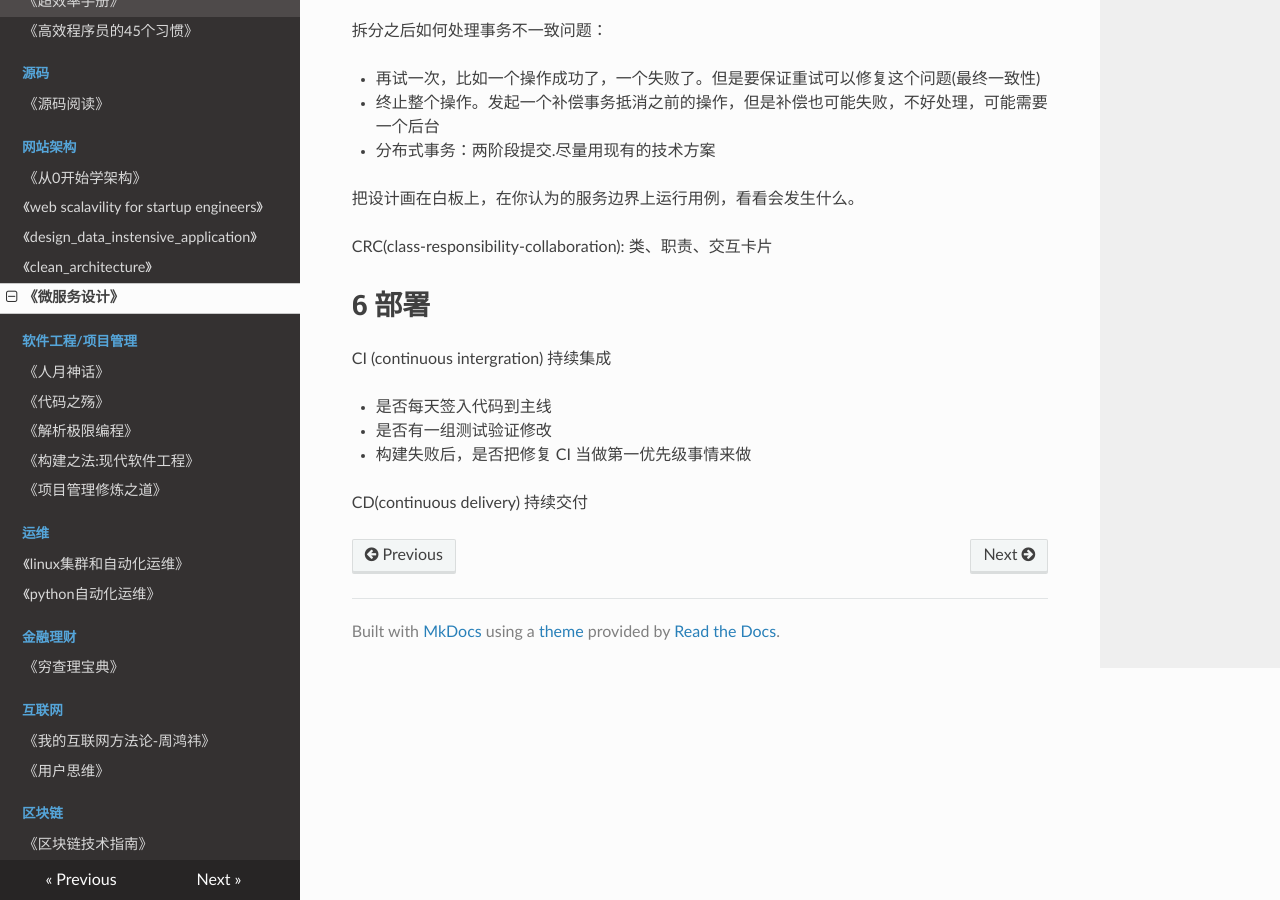
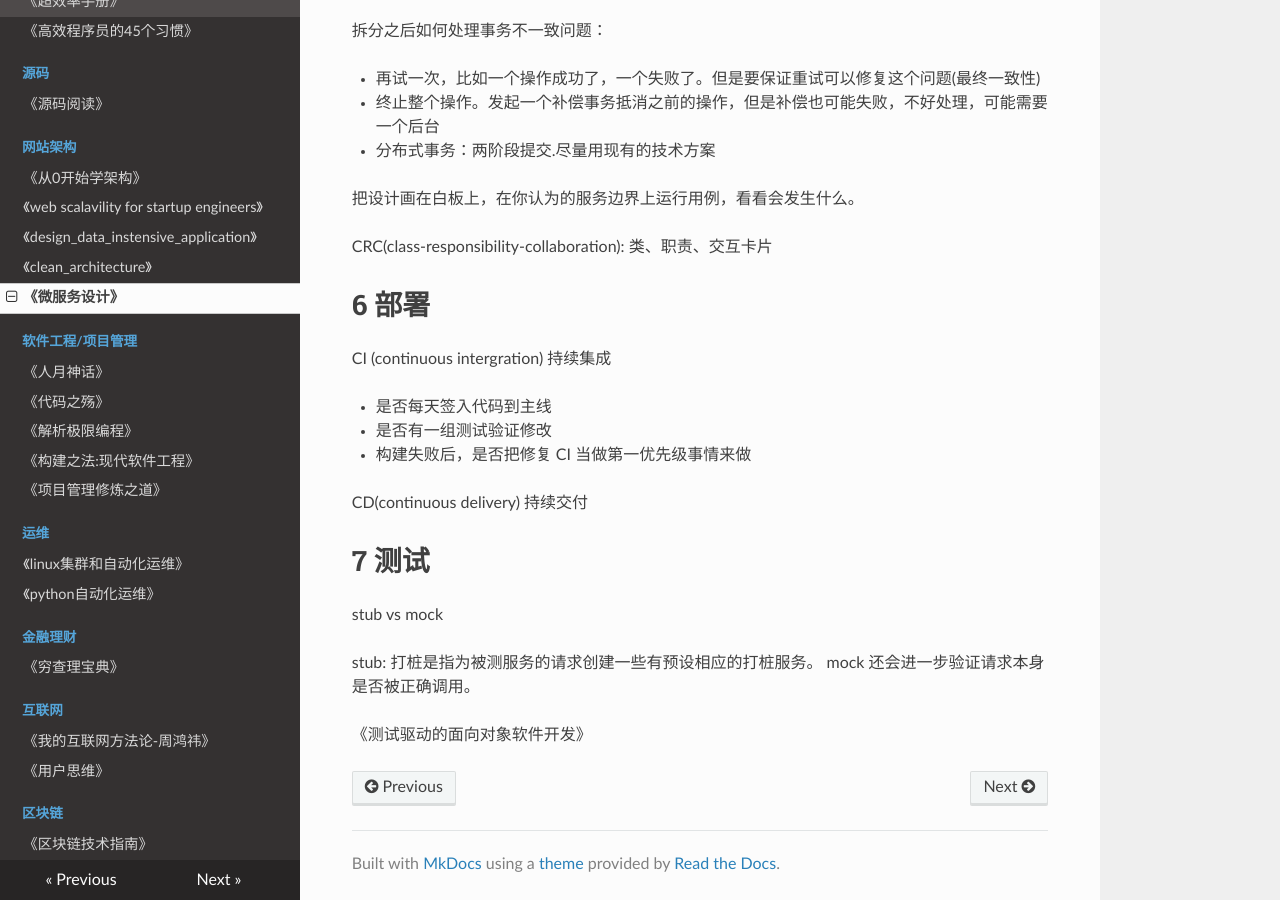
Before and after one commit to PegasusWang/booknotes, an MkDocs documentation site: the page built from docs/网站架构/微服务设计.md, in a window 1280 px wide and 900 px high, scrolled down 1677 px. Built offline with MkDocs 1.6.1, drawn with Linux system fonts in a browser that asks for light colours; nearby versions of some CDN libraries; old or Windows-style settings are respelled for this version of MkDocs.

Commit message:
微服务设计:测试

```diff
--- a/docs/网站架构/微服务设计.md
+++ b/docs/网站架构/微服务设计.md
@@ -95,3 +95,13 @@ CI (continuous intergration) 持续集成
 - 构建失败后，是否把修复 CI 当做第一优先级事情来做
 
 CD(continuous delivery) 持续交付
+
+
+# 7 测试
+
+stub vs mock
+
+stub: 打桩是指为被测服务的请求创建一些有预设相应的打桩服务。
+mock 还会进一步验证请求本身是否被正确调用。
+
+《测试驱动的面向对象软件开发》
```
